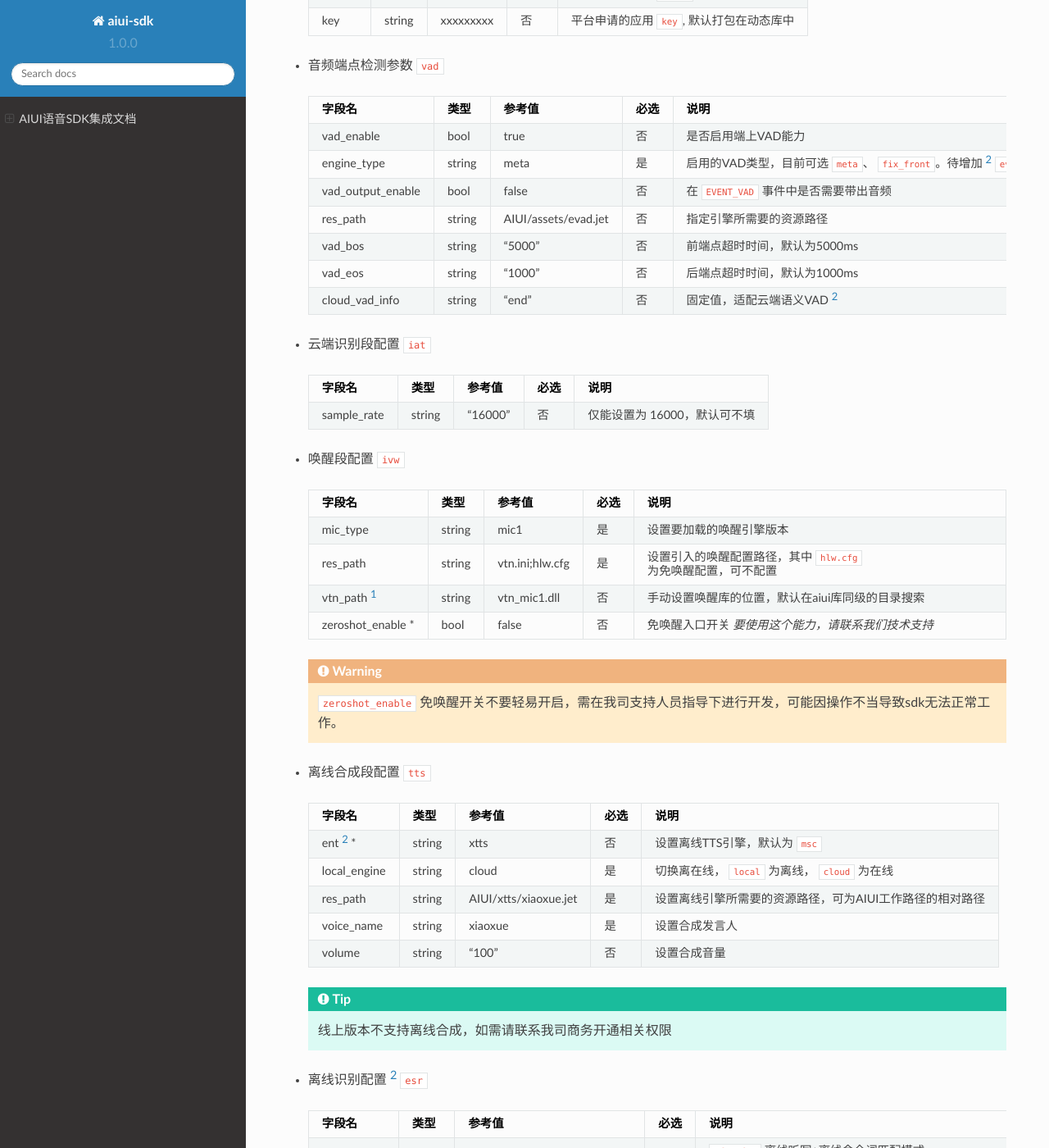
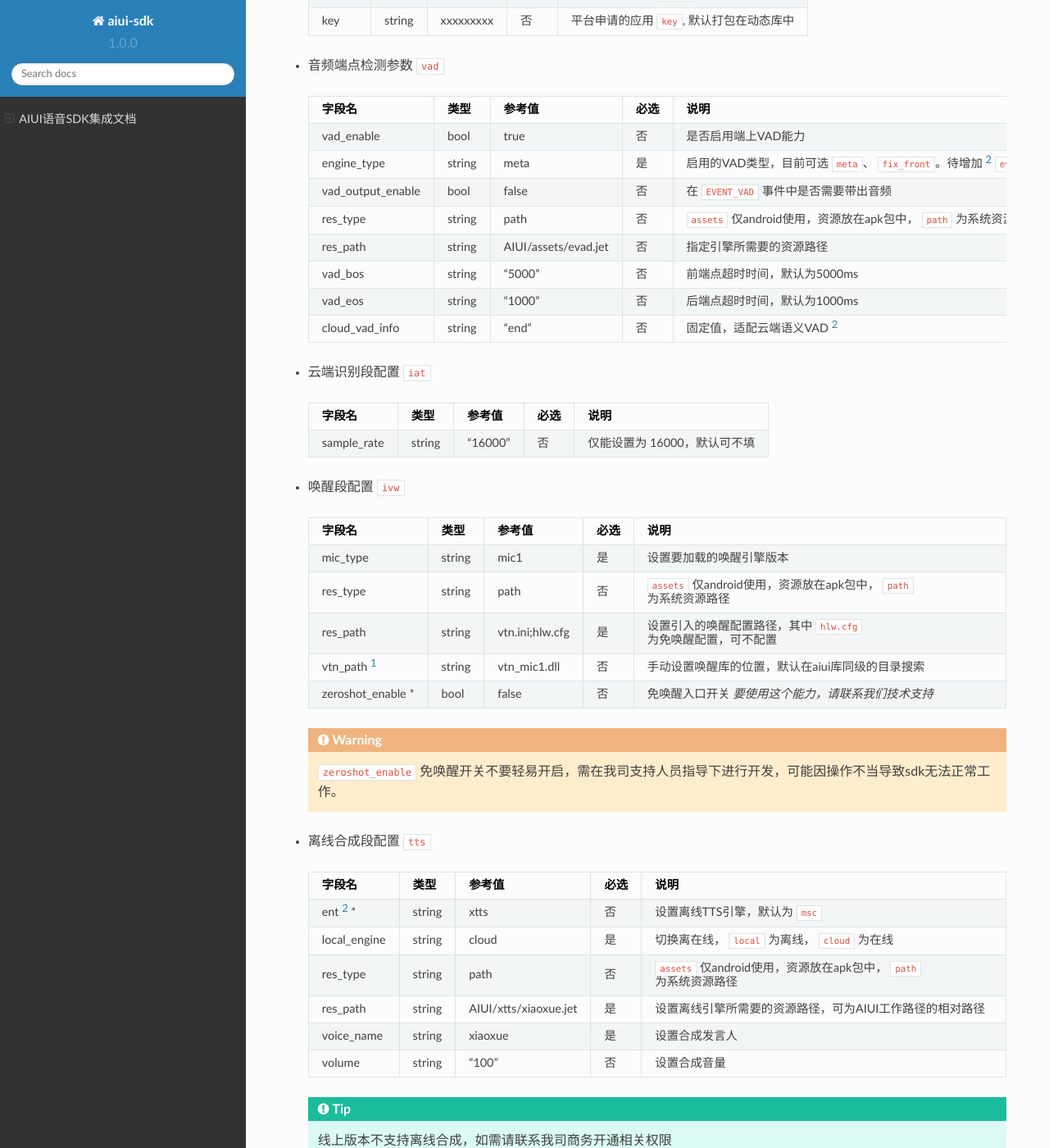
Before and after one commit to IflytekAIUI/DemoCode, a Sphinx documentation site: the page built from docs/index.rst, in a window 1280 px wide and 1400 px high, scrolled down 2042 px. Shown: the whole window at 82% size. Built offline with Sphinx 7.4.7 and the Read the Docs theme 2.0.0, drawn with Linux system fonts in a browser that asks for light colours; some of the changed text lies outside the part shown.

Commit message:
更新字段

```diff
--- a/docs/index.rst
+++ b/docs/index.rst
@@ -110,6 +110,7 @@ AIUI集成了众多能力，一般不可能全部都用得上，可以通过配
  engine_type                 string   meta                   是      启用的VAD类型，目前可选 ``meta``、
                                                                      ``fix_front``。待增加 [#f2]_ ``evad``， ``avvad``。
  vad_output_enable           bool     false                  否      在 ``EVENT_VAD`` 事件中是否需要带出音频
+ res_type                    string   path                     否      ``assets`` 仅android使用，资源放在apk包中， ``path`` 为系统资源路径
  res_path                    string   AIUI/assets/evad.jet   否      指定引擎所需要的资源路径
  vad_bos                     string   "5000"                 否      前端点超时时间，默认为5000ms
  vad_eos                     string   "1000"                 否      后端点超时时间，默认为1000ms
@@ -130,6 +131,7 @@ AIUI集成了众多能力，一般不可能全部都用得上，可以通过配
  字段名                       类型     参考值                    必选   说明
  =========================== ======== ======================== ====== ==================================
  mic_type                    string   mic1                     是      设置要加载的唤醒引擎版本
+ res_type                    string   path                     否      ``assets`` 仅android使用，资源放在apk包中， ``path`` 为系统资源路径
  res_path                    string   vtn.ini;hlw.cfg          是      设置引入的唤醒配置路径，其中 ``hlw.cfg`` 为免唤醒配置，可不配置
  vtn_path [#f1]_             string   vtn_mic1.dll             否      手动设置唤醒库的位置，默认在aiui库同级的目录搜索
  zeroshot_enable *           bool     false                    否      免唤醒入口开关 *要使用这个能力，请联系我们技术支持*
@@ -145,6 +147,7 @@ AIUI集成了众多能力，一般不可能全部都用得上，可以通过配
  =========================== ======== ======================== ====== ==================================
  ent [#f2]_ *                string   xtts                     否      设置离线TTS引擎，默认为 ``msc``
  local_engine                string   cloud                    是      切换离在线， ``local`` 为离线， ``cloud`` 为在线
+ res_type                    string   path                     否      ``assets`` 仅android使用，资源放在apk包中， ``path`` 为系统资源路径
  res_path                    string   AIUI/xtts/xiaoxue.jet    是      设置离线引擎所需要的资源路径，可为AIUI工作路径的相对路径
  voice_name                  string   xiaoxue                  是      设置合成发言人
  volume                      string   "100"                    否      设置合成音量
@@ -165,6 +168,8 @@ AIUI集成了众多能力，一般不可能全部都用得上，可以通过配
  |            |       |                                  |     | ``fsa`` 离线命令词匹配模式                                                     |
  +------------+-------+----------------------------------+-----+--------------------------------------------------------------------------------+
  |pgs_enable  |string |    "0"                           |  否 |控控制离线听写模式开启时是否有流式听写结果返回                                  |
+ +------------+-------+----------------------------------+-----+--------------------------------------------------------------------------------+
+ |res_type    |string |  path                            |  否 |``assets`` 仅android使用，资源放在apk包中， ``path`` 为系统资源路径             |
  +------------+-------+----------------------------------+-----+--------------------------------------------------------------------------------+
  |res_path    |string | AIUI/esr/esr.jet                 |  是 |设置离线引擎所需要的资源路径，可为AIUI工作路径的相对路径                        |
  +------------+-------+----------------------------------+-----+--------------------------------------------------------------------------------+
@@ -436,13 +441,13 @@ STATE_WORKING               **工作状态**
 .. image::_static/screenshot_1519613427018.4507411a.png
 
 ============ ========
-操作名称	 说明
-start	     启动后默认状态或者向SDK发送 ``CMD_START`` 消息。
-stop	     向SDK发送 ``CMD_STOP`` 消息。
-wakeup	     说出定制唤醒词（默认为“小飞小飞”），或者向SDK发送 ``CMD_WAKEUP`` 消息。
+操作名称     说明
+start        启动后默认状态或者向SDK发送 ``CMD_START`` 消息。
+stop         向SDK发送 ``CMD_STOP`` 消息。
+wakeup       说出定制唤醒词（默认为“小飞小飞”），或者向SDK发送 ``CMD_WAKEUP`` 消息。
 reset_wakeup 向SDK发送 ``CMD_SLEEP`` 消息。
-sleep	     休眠，当一段时间内无有效交互（语义）发生。
-re_wakeup	 在STATE_WORKING状态下，再次说出唤醒词，或者向SDK发送 ``CMD_WAKEUP`` 消息。
+sleep        休眠，当一段时间内无有效交互（语义）发生。
+re_wakeup    在STATE_WORKING状态下，再次说出唤醒词，或者向SDK发送 ``CMD_WAKEUP`` 消息。
 ============ ========
 
 2.2 命令发送
```
